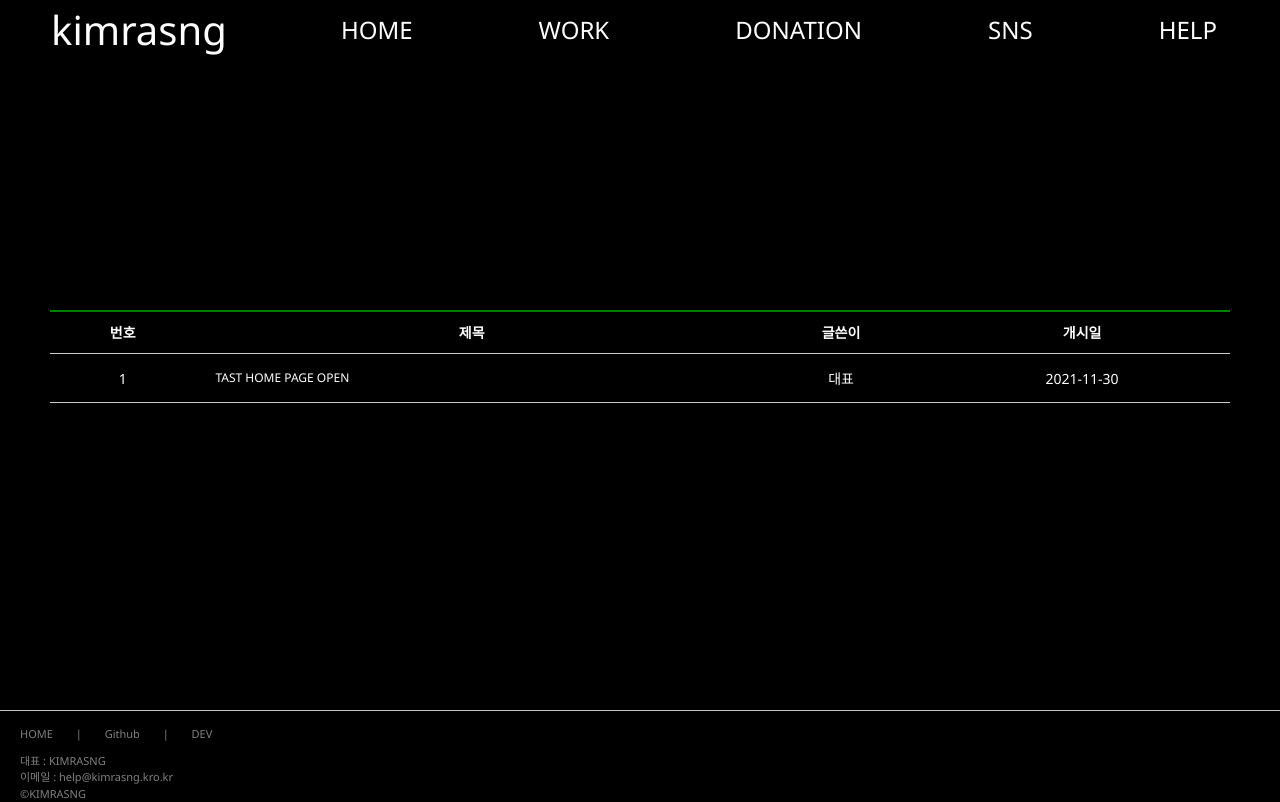
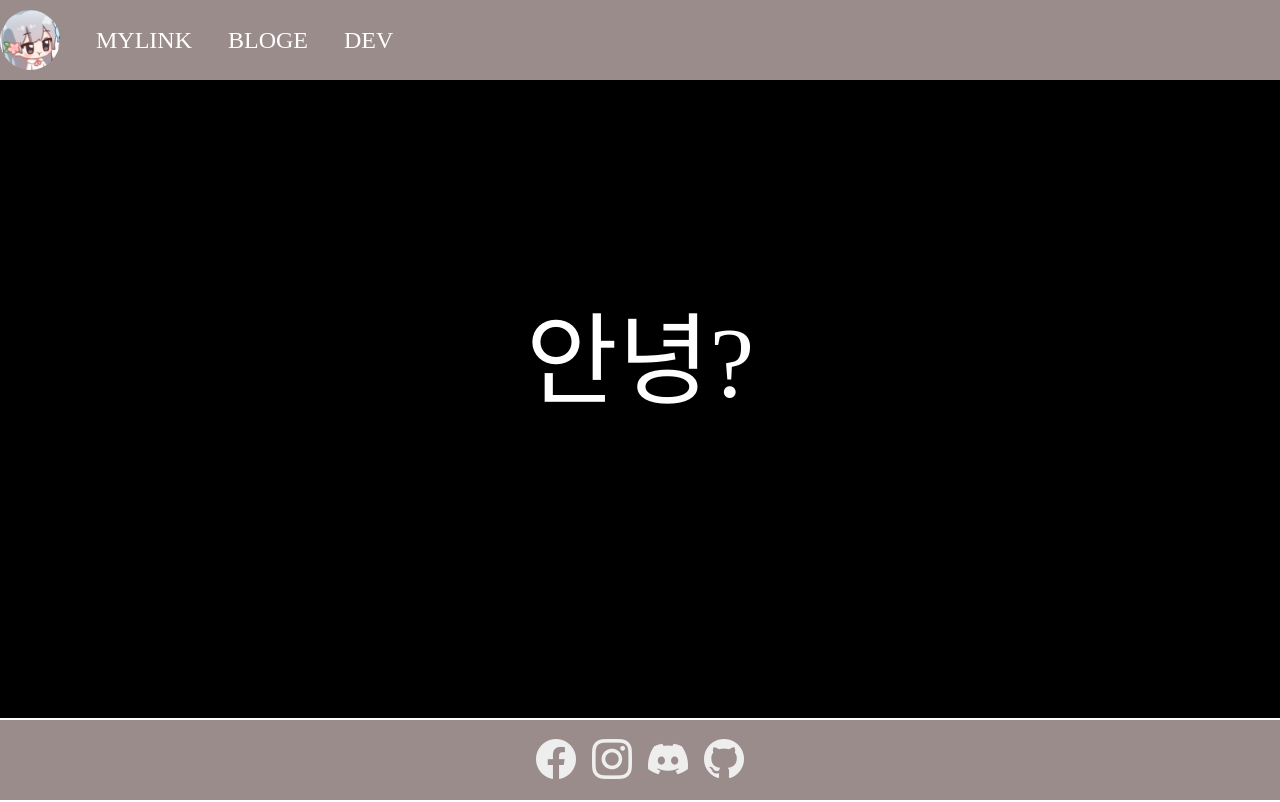
Before and after one commit to kimrasng/NEW-homepage, a plain HTML site: page index.html in a window 1280 px wide. Drawn offline with nearby package versions, Linux system fonts and the light colour scheme.

Commit message:
update(2023/2/7)

```diff
--- /dev/null
+++ b/css/index.css
@@ -0,0 +1,12 @@
+* {
+    margin: 0;
+    padding: 0;
+    box-sizing: border-box;
+    padding:0;
+}
+
+html, body {
+    margin: 0;
+    height: 100%;
+    overflow: hidden;
+}
--- /dev/null
+++ b/css/nav.css
@@ -0,0 +1,63 @@
+#nav {
+    display: flex;
+    background-color: #9b8c8c;
+    height: 10%;
+    flex-direction: row;
+    align-items: center;
+}
+
+.profile {
+    width: 100%;
+    height: 100%;
+    object-fit: cover;
+    width: 60px;
+    height: 60px;
+    border-radius: 70%;
+    overflow: hidden;
+}
+
+.nav1 {
+    color: #ffffff;
+    margin-left: 1.5em;
+    font-size: 1.5em;
+    font-weight: 500;
+    text-decoration-line: none;
+}
+.nav1:hover {
+    color: #ffffff;
+}
+
+#center {
+    display: flex;
+    align-items: center;
+    justify-content: center;
+    background-color: black;
+    height: 100%;
+}
+
+.center-txt {
+    display: flex;
+    color: white;
+    font-size: 100px;
+    height: 50%;
+}
+
+#footer {
+    position: fixed;
+    bottom: 0;
+    width: 100%;
+    display: flex;
+    align-items: center;
+    justify-content: center;
+    background-color: #9b8c8c;
+    height: 10%;
+    box-shadow: 0 -1px 0 1px #ffffff;
+    flex-direction: row;
+    align-items: center;
+}
+
+i {
+    color: #EEEEEE;
+    margin: 0.2em;
+    font-size: 40px;
+}
--- a/css/style.css
+++ /dev/null
@@ -1,256 +0,0 @@
-* {
-    margin: 0;
-    padding: 0;
-    box-sizing: border-box;
-    padding:0;
-}
-
-.gnb-menu {
-    display: flex;
-    justify-content: space-around;
-    align-items: center;
-    height: 10%;
-}
-
-body {
-    margin: 0;
-    font-family: 'Segoe UI', 'Segoe UI', Tahoma, Geneva, Verdana, sans-serif;
-    font-size: 1rem;
-    line-height: 1.5;
-    background: black;
-    overflow-x: hidden;
-}
-
-.logo-txt {
-    color: white;
-    font-size: 40px;
-}
-
-.gnb-menu a {
-    font-size: 24px;
-    color: #ffff;
-    text-decoration: none;
-    position: relative;
-    padding: 6px 12px;
-}
-
-.gnb-menu a::after {
-    content: "";
-    position: absolute;
-    bottom: 0;
-    left: 50%;
-    transform: translateX(-50%);
-    width: 0;
-    height: 4px;
-    background: #f1c40f;
-    transition: all .5s ease-out;
-}
-
-.gnb-menu a:hover::after {
-    width: 100%;
-}
-
-.href {
-    border-bottom: 1px solid rgb(212, 212, 212);
-    display: flex;
-    align-items: center;
-}
-
-.sns {
-    display: flex;
-    justify-content: space-around;
-    align-items: center;
-    height: 10%;
-}
-
-.donat {
-    display: flex;
-    justify-content: space-around;
-    align-items: center;
-    height: 10%;
-    padding-top: 15%;
-}
-
-.donat-h1 {
-    display: flex;
-    justify-content: space-around;
-    align-items: center;
-    height: 10%;
-    color: white;
-}
-
-table {
-    border-collapse: collapse;
-}
-
-caption {
-    display: none;
-}
-
-a {
-    text-decoration: none;
-    color: inherit;
-}
-
-.board_list_wrap {
-    padding: 50px;
-}
-
-.board_list {
-    width: 100%;
-    border-top: 2px solid green;
-}
-
-.board_list tr {
-    border-bottom: 1px solid #ccc;
-}
-
-.board_list th,
-.board_list td {
-    padding: 10px;
-    font-size: 14px;
-    color: white;
-}
-
-.board_list td {
-    text-align: center;
-}
-
-.board_list .tit {
-    text-align: left;
-}
-
-.board_list .tit:hover {
-    text-decoration: underline;
-}
-
-.board_list_wrap {
-    margin-top: 20px;
-    text-align: center;
-    font-size: 0;
-    margin-top: 200px;
-}
-.board_list_wrap a {
-    display: inline-block;
-    margin-left: 10px;
-    padding: 5px 10px;
-    border-radius: 100px;
-    font-size: 12px;
-}
-.board_list_wrap a:first-child {
-    margin-left: 0;
-}
-
-.board_list_wrap a.bt {
-    border: 1px solid #eee;
-    background: #eee;
-}
-
-.board_list_wrap a.num {
-    border: 1px solid green;
-    font-weight: 600;
-    color: green;
-}
-
-.board_list_wrap a.num.on {
-    background: green;
-    color: #fff;
-}
-
-.accordion {
-    position:absolute;
-    top:300px;
-    left:50%;
-    transform:translateX(-50%);
-    width:700px;
-}
-
-input[id*="answer"] {
-    display:none;
-}
-
-input[id*="answer"] + label {
-    display:block;
-    padding:20px;
-    border:1px solid #232188;
-    border-bottom:0;
-    color:#fff;
-    font-weight:900;
-    background:#3634a5;
-    cursor:pointer;
-    position:relative;
-}
-
-input[id*="answer"] + label em {
-    position:absolute;
-    top:50%;
-    right:10px;
-    width:30px;
-    height:30px;
-    margin-top:-15px;
-    display:inline-block;
-    background:url('/img/arrow.png') 0 0 no-repeat;
-}
-
-input[id*="answer"] + label + div {
-    max-height:0;
-    transition: all .35s;overflow:hidden;
-    background:#ebf8ff;
-    font-size:11px;
-}
-
-input[id*="answer"] + label + div p {
-    display:inline-block;
-    padding:20px;
-}
-
-input[id*="answer"]:checked + label + div {
-    max-height:100px;
-}
-
-input[id*="answer"]:checked + label em {
-    background-position:0 -30px;
-}
-
-.bulletin {
-    color: white;
-}
-
-html, body {
-    margin: 0;
-    padding: 0;
-  }
-
-  section {
-    padding-bottom: 105px;
-  }
-
-  footer {
-    width: 100%;
-    height: 90px;
-    bottom: 0px;
-    position: absolute;
-    border-top: 1px solid #c4c4c4;
-    padding-top: 15px;
-    color: #808080;
-    font-size: 11px;
-  }
-
-  footer a {
-    display: inline-block;
-    margin: 0 20px 10px 20px;
-    color: #808080; font-size: 11px;
-  }
-
-  footer a:visited {
-    color: #808080;
-  }
-
-  footer p {
-    margin-top: 0; margin-bottom: 0;
-  }
-
-  footer p span {
-    display: inline-block;
-    margin-left: 20px;
-  }
--- a/index.html
+++ b/index.html
@@ -1,90 +1,30 @@
 <!DOCTYPE html>
-<html lang="ko">
+<html lang="kr">
 <head>
     <meta charset="UTF-8">
     <meta http-equiv="X-UA-Compatible" content="IE=edge">
     <meta name="viewport" content="width=device-width, initial-scale=1.0">
-    <title>KIMRASNG</title>
-    <link rel="icon" href="/img/logo.png" sizes="144x144">
-    <link rel="stylesheet" href="css/style.css">
+    <link rel="stylesheet" href="/css/index.css">
+    <link rel="stylesheet" href="/css/nav.css">
+    <link rel="stylesheet" href="https://cdn.jsdelivr.net/npm/bootstrap-icons@1.10.3/font/bootstrap-icons.css">
+    <link rel="icon" type="image/png" href="/img/rasng.jpg">
+    <title>김레생</title>
 </head>
 <body>
-    <nav class="gnb-menu">
-        <h class="logo-txt">kimrasng</h>
-        <a href="index.html">HOME</a>
-        <a href="work.html">WORK</a>
-        <a href="donat.html">DONATION</a>
-        <a href="sns.html">SNS</a>
-        <a href="help.html">HELP</a>
-    </nav>
-    <div class="board_list_wrap">
-        <table class="board_list">
-            <caption>게시판 목록</caption>
-            <thead>
-                <tr>
-                    <th>번호</th>
-                    <th>제목</th>
-                    <th>글쓴이</th>
-                    <th>개시일</th>
-                </tr>
-            </thead>
-            <tbody>
-                <tr>
-                    <td>1</td>
-                    <td class="tit">
-                        <a href="/bulletin/1.html">TAST HOME PAGE OPEN</a>
-                    </td>
-                    <td>대표</td>
-                    <td>2021-11-30</td>
-                </tr>
-            </tbody>
-        </table>
+    <div id="nav">
+        <img class="profile" src="img/rasng.jpg">
+        <a class="nav1" href="https://ml.kimrasng.shop">MYLINK</a>
+        <a class="nav1" href="https://bloge.kimrasng.shop">BLOGE</a>
+        <a class="nav1" href="https://dev.kimrasng.kro.kr">DEV</a>
     </div>
-        <body>
-            <div id='wrap'>
-                <section>
-                    <!-- 대충 뭐 요소들이 가득차있음 -->
-                </section>
-                <footer>
-                <nav>
-                    <a href='https://kimrasng.kro.kr' target='_blank'>HOME</a> |
-                    <a href='https://github.com/kimrasng' target='_blank'>Github</a> |
-                    <a href='/developers.html' target='_blank'>DEV</a>
-                </nav>
-                <p>
-                    <span>대표 : KIMRASNG</span><br/>
-                    <span>이메일 : help@kimrasng.kro.kr</span><br/>
-                    <span>©KIMRASNG</span>
-                </p>
-            </footer>
-            </div>
-        </body>
-        <!-- Messenger 채팅 플러그인 Code -->
-    <div id="fb-root"></div>
-
-    <!-- Your 채팅 플러그인 code -->
-    <div id="fb-customer-chat" class="fb-customerchat">
+    <div id="center">
+        <a class="center-txt">안녕?</a>
     </div>
-
-    <script>
-      var chatbox = document.getElementById('fb-customer-chat');
-      chatbox.setAttribute("page_id", "102101902104939");
-      chatbox.setAttribute("attribution", "biz_inbox");
-
-      window.fbAsyncInit = function() {
-        FB.init({
-          xfbml            : true,
-          version          : 'v12.0'
-        });
-      };
-
-      (function(d, s, id) {
-        var js, fjs = d.getElementsByTagName(s)[0];
-        if (d.getElementById(id)) return;
-        js = d.createElement(s); js.id = id;
-        js.src = 'https://connect.facebook.net/ko_KR/sdk/xfbml.customerchat.js';
-        fjs.parentNode.insertBefore(js, fjs);
-      }(document, 'script', 'facebook-jssdk'));
-    </script>
+    <div id="footer">
+        <a href="https://facebook.com"><i class="bi bi-facebook"></i></a>
+        <a href="https://instagram.com/kimrasng_offcial"><i class="bi bi-instagram"></i></a>
+        <a href="https://discord.com"><i class="bi bi-discord"></i></a>
+        <a href="https://github.com/kimransg"><i class="bi bi-github"></i></a>
+    </div>
 </body>
 </html>
```
Also changed, not shown: developers.html (deleted, +0 -32 lines), donat.html (deleted, +0 -46 lines), help.html (deleted, +0 -98 lines), sns.html (deleted, +0 -60 lines), work.html (deleted, +0 -40 lines), img/arrow.png (deleted), img/logo.png (deleted), img/rasng.jpg (added), img/sns/facebook.png (deleted), img/sns/instagram.png (deleted), img/sns/soundcloud.png (deleted), img/sns/twitch.png (deleted), img/sns/twitter.png (deleted), img/toonation.png (deleted), 2 more files.
